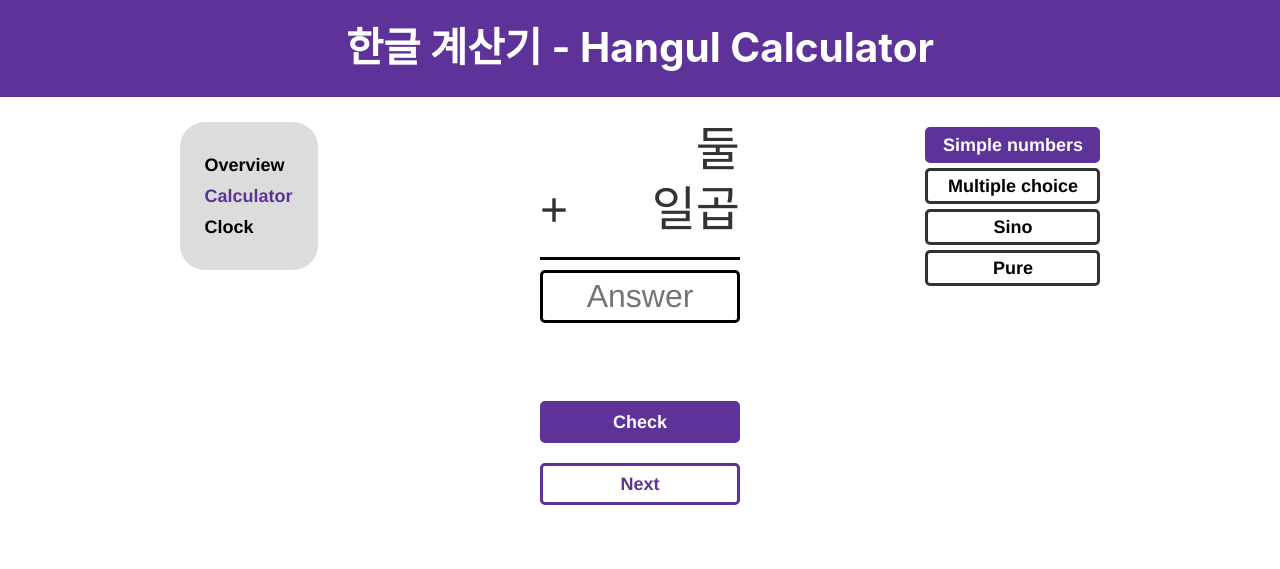
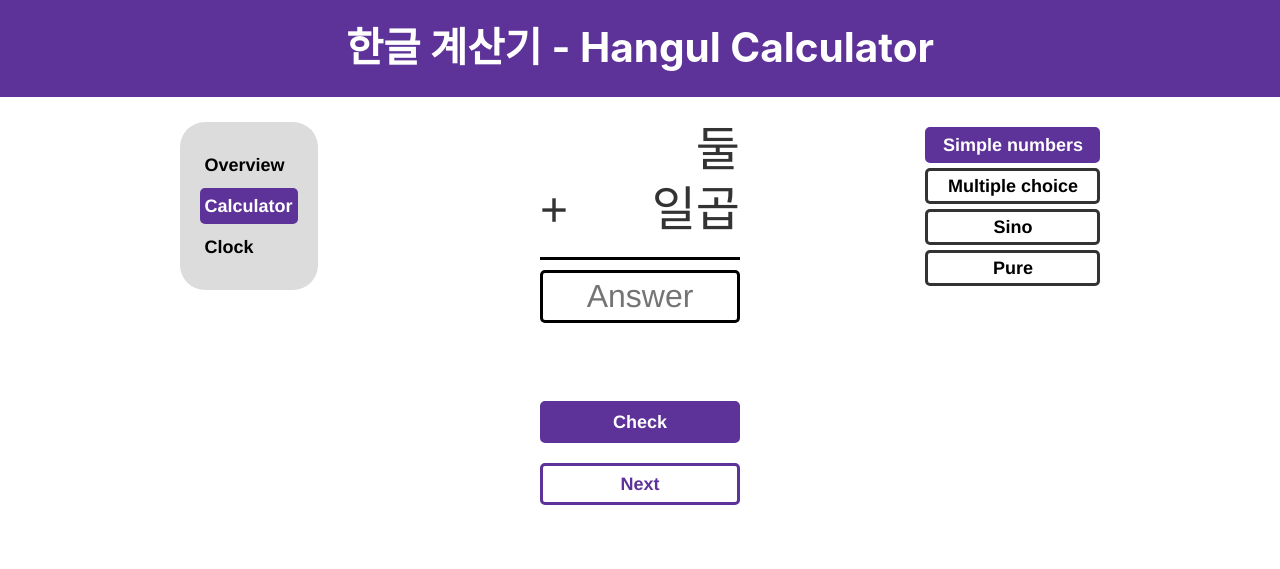
Before and after one commit to jonathanhoy/hangul-calculator, a Gatsby site: page / in a window 1280 px wide. Built offline with nearby package versions, Linux system fonts and the light colour scheme; Gatsby itself is replaced by a stand-in of ours.

Commit message:
options update

```diff
--- a/src/components/calculator.js
+++ b/src/components/calculator.js
@@ -1,5 +1,4 @@
 import React from 'react';
-import styled from 'styled-components';
 import numToWordsMap from './util/mapping';
 import Checkbox from './checkbox';
 import Settings from '../styled-components/Settings';
--- a/src/components/clock.js
+++ b/src/components/clock.js
@@ -1,5 +1,4 @@
 import React from 'react';
-import styled from 'styled-components';
 import { minuteToStrMap, hourToHangulMap, minuteToHangulMap } from './util/timeMapping';
 import Checkbox from './checkbox';
 import Settings from '../styled-components/Settings';
--- a/src/components/header.js
+++ b/src/components/header.js
@@ -30,7 +30,7 @@ class Header extends React.Component {
       <StyledHeader>
       <div>
         <h1>
-    <span className="mobileBlock">{this.props.viewCalculator && '한글 계산기'}{this.props.viewClock && '한글 시계'}</span> <span className="mobileHide">-</span> <span className="mobileBlock">{this.props.viewCalculator && 'Hangul Calculator'}{this.props.viewClock && 'Hangul Clock'}</span>
+          <span className="mobileBlock">{this.props.viewCalculator && '한글 계산기'}{this.props.viewClock && '한글 시계'}</span> <span className="mobileHide">-</span> <span className="mobileHide">{this.props.viewCalculator && 'Hangul Calculator'}{this.props.viewClock && 'Hangul Clock'}</span>
         </h1>
       </div>
     </StyledHeader>
--- a/src/pages/index.js
+++ b/src/pages/index.js
@@ -1,7 +1,5 @@
 import React from "react"
 import styled from 'styled-components'
-
-// import Header from "../components/header"
 import Layout from "../components/layout"
 import SEO from "../components/seo"
 import CalculatorComponent from "../components/calculator"
@@ -100,7 +98,7 @@ const StyledNav = styled.nav`
   }
   .nav-inner-container {
     background: Gainsboro;
-    padding: 25px;
+    padding: 20px;
     border-radius: 25px;
     display: inline-block;
   }
@@ -115,10 +113,7 @@ const StyledNav = styled.nav`
     padding: 0;
     p {
       margin: 0;
-      text-align: left;
-    }
-    p:hover {
-      text-decoration: underline;
+      padding: 5px;
     }
   }
   @media (max-width: 599px) {
@@ -144,11 +139,10 @@ const StyledNav = styled.nav`
 const NavItem = styled.p`
   margin: 0;
   text-align: left;
-  transition: all 0.2s;
-  color: ${props => (props.active === true ? '#5e3399' : 'rgba(0,0,0,0.8')};
-  &:hover {
-    text-decoration: underline;
-  }
+  padding: 5px;
+  color: ${props => (props.active === true ? 'white' : 'rgba(0,0,0,0.8')};
+  background: #5e3399;
+  border-radius: 5px;
 `;
 
-export default IndexPage
+export default IndexPage;
```
